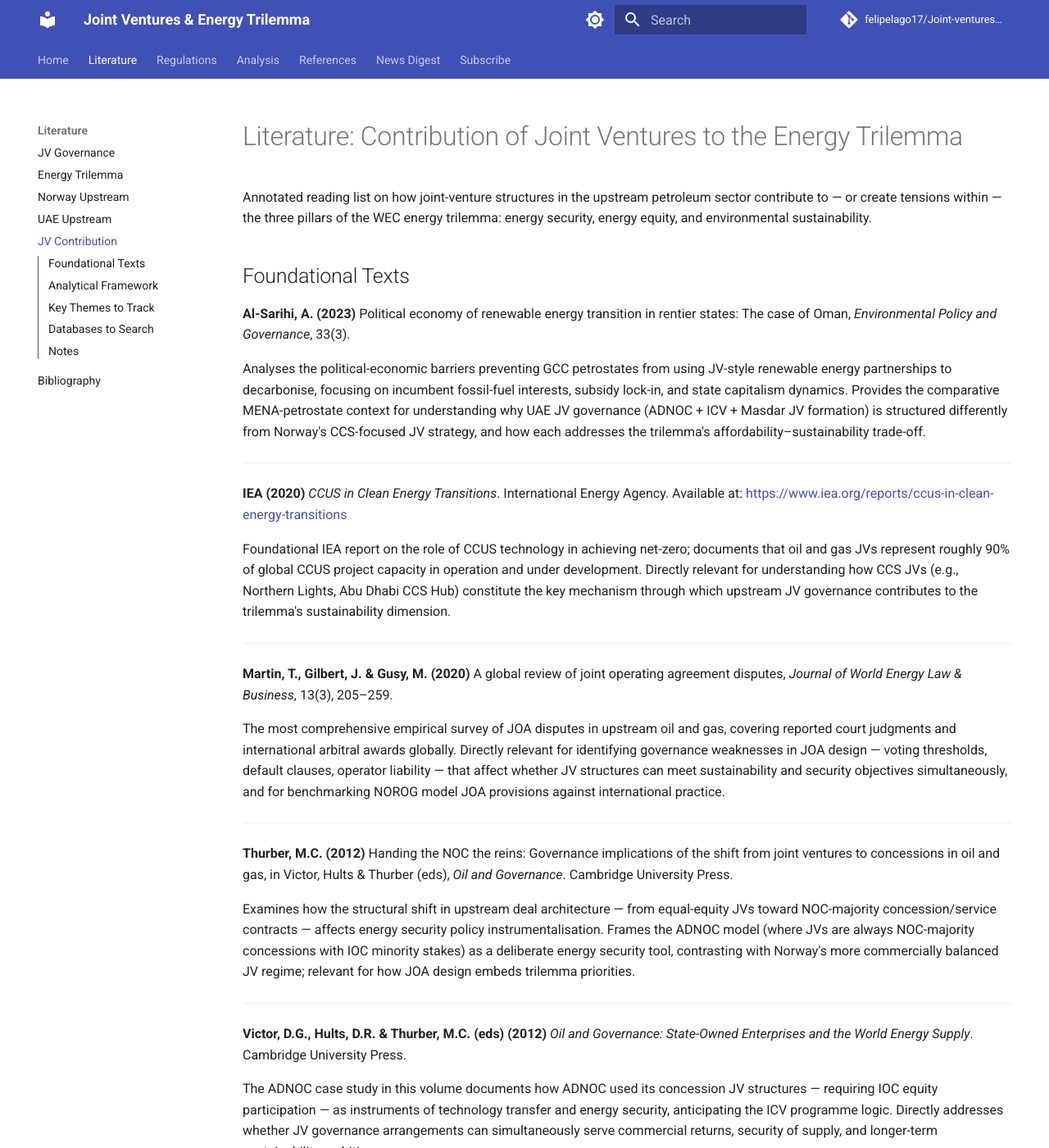
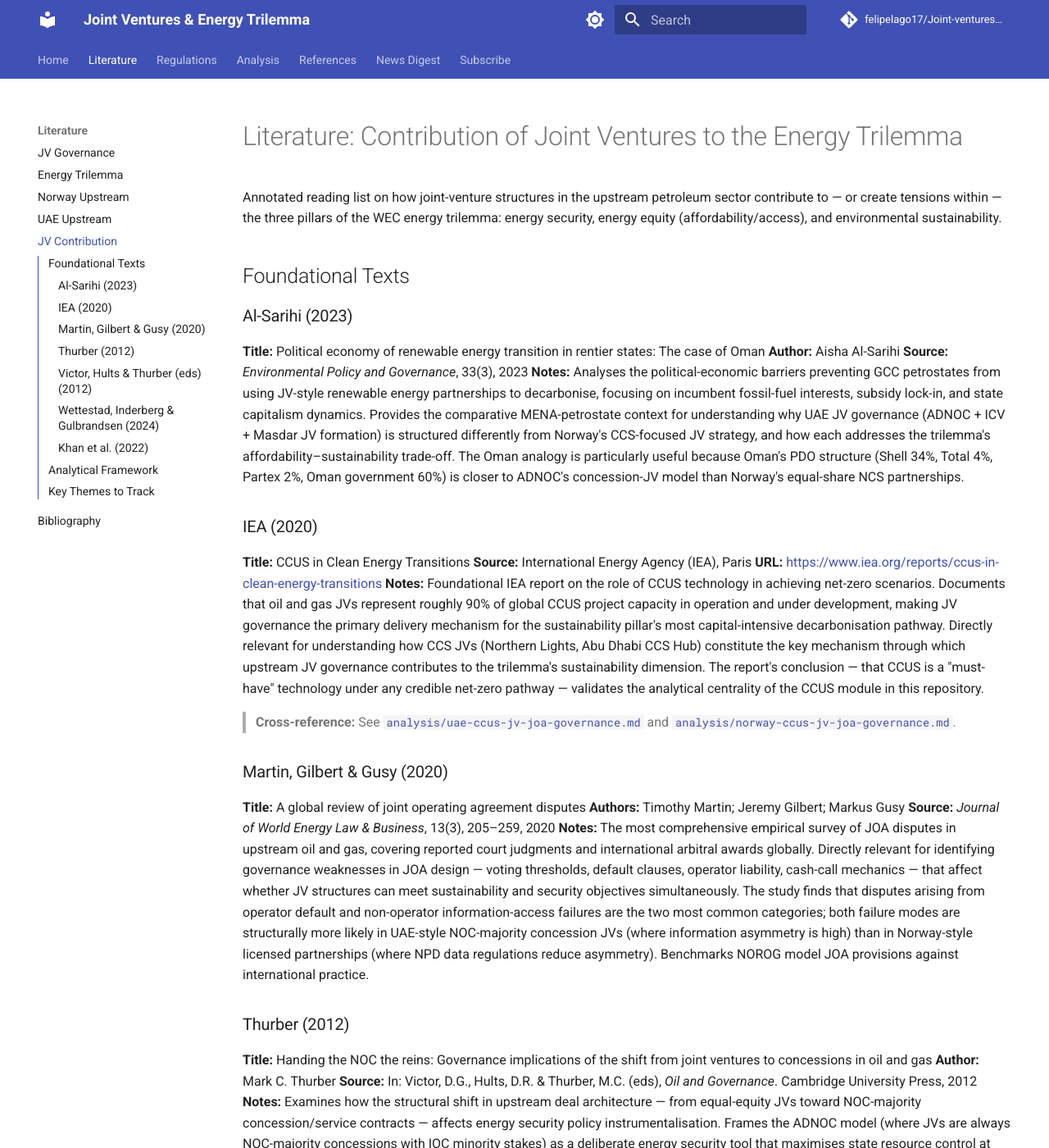
Before and after one commit to felipelago17/Joint-ventures-and-Energy-Trilemma-, an MkDocs documentation site: the page built from docs/literature/jv-contribution.md, in a window 1280 px wide and 1400 px high. Shown: the whole window at 82% size. Built offline with MkDocs 1.6.1 and Material for MkDocs 9.7.7, drawn with Linux system fonts in a browser that asks for light colours; comment, search, counter and statistics services are not loaded; some of the changed text lies outside the part shown.

Commit message:
docs(literature): reformat and extend jv-contribution to house style
Reformatted all entries to ### Author (Year) / **Title:** / **Source:** /
**Notes:** style matching jv-governance.md. Added two new entries:
Khan et al. (2022) Energy Economics quantitative trilemma study;
explicit Lukoil/Ghasha and ICV/subsidy lock-in tensions in the
analytical framework table. Cross-links to both CCUS analysis modules.

https://claude.ai/code/session_01AsVNjM9cTNNGwNbMf3jAv5

```diff
--- a/literature/by-theme/jv-contribution.md
+++ b/literature/by-theme/jv-contribution.md
@@ -1,73 +1,139 @@
 # Literature: Contribution of Joint Ventures to the Energy Trilemma
 
-Annotated reading list on how joint-venture structures in the upstream petroleum sector contribute to — or create tensions within — the three pillars of the WEC energy trilemma: energy security, energy equity, and environmental sustainability.
+Annotated reading list on how joint-venture structures in the upstream petroleum sector
+contribute to — or create tensions within — the three pillars of the WEC energy trilemma:
+energy security, energy equity (affordability/access), and environmental sustainability.
 
 ## Foundational Texts
 
-**Al-Sarihi, A. (2023)** Political economy of renewable energy transition in rentier states: The case of Oman, *Environmental Policy and Governance*, 33(3).
+### Al-Sarihi (2023)
+**Title:** Political economy of renewable energy transition in rentier states: The case of Oman
+**Author:** Aisha Al-Sarihi
+**Source:** *Environmental Policy and Governance*, 33(3), 2023
+**Notes:** Analyses the political-economic barriers preventing GCC petrostates from using
+JV-style renewable energy partnerships to decarbonise, focusing on incumbent fossil-fuel
+interests, subsidy lock-in, and state capitalism dynamics. Provides the comparative
+MENA-petrostate context for understanding why UAE JV governance (ADNOC + ICV + Masdar JV
+formation) is structured differently from Norway's CCS-focused JV strategy, and how each
+addresses the trilemma's affordability–sustainability trade-off. The Oman analogy is
+particularly useful because Oman's PDO structure (Shell 34%, Total 4%, Partex 2%, Oman
+government 60%) is closer to ADNOC's concession-JV model than Norway's equal-share NCS
+partnerships.
 
-Analyses the political-economic barriers preventing GCC petrostates from using JV-style renewable energy partnerships to decarbonise, focusing on incumbent fossil-fuel interests, subsidy lock-in, and state capitalism dynamics. Provides the comparative MENA-petrostate context for understanding why UAE JV governance (ADNOC + ICV + Masdar JV formation) is structured differently from Norway's CCS-focused JV strategy, and how each addresses the trilemma's affordability–sustainability trade-off.
+### IEA (2020)
+**Title:** CCUS in Clean Energy Transitions
+**Source:** International Energy Agency (IEA), Paris
+**URL:** <https://www.iea.org/reports/ccus-in-clean-energy-transitions>
+**Notes:** Foundational IEA report on the role of CCUS technology in achieving net-zero
+scenarios. Documents that oil and gas JVs represent roughly 90% of global CCUS project
+capacity in operation and under development, making JV governance the primary delivery
+mechanism for the sustainability pillar's most capital-intensive decarbonisation pathway.
+Directly relevant for understanding how CCS JVs (Northern Lights, Abu Dhabi CCS Hub)
+constitute the key mechanism through which upstream JV governance contributes to the
+trilemma's sustainability dimension. The report's conclusion — that CCUS is a "must-have"
+technology under any credible net-zero pathway — validates the analytical centrality of
+the CCUS module in this repository.
 
----
+> **Cross-reference:** See [`analysis/uae-ccus-jv-joa-governance.md`](../../analysis/uae-ccus-jv-joa-governance.md)
+> and [`analysis/norway-ccus-jv-joa-governance.md`](../../analysis/norway-ccus-jv-joa-governance.md).
 
-**IEA (2020)** *CCUS in Clean Energy Transitions*. International Energy Agency. Available at: <https://www.iea.org/reports/ccus-in-clean-energy-transitions>
+### Martin, Gilbert & Gusy (2020)
+**Title:** A global review of joint operating agreement disputes
+**Authors:** Timothy Martin; Jeremy Gilbert; Markus Gusy
+**Source:** *Journal of World Energy Law & Business*, 13(3), 205–259, 2020
+**Notes:** The most comprehensive empirical survey of JOA disputes in upstream oil and gas,
+covering reported court judgments and international arbitral awards globally. Directly
+relevant for identifying governance weaknesses in JOA design — voting thresholds, default
+clauses, operator liability, cash-call mechanics — that affect whether JV structures can
+meet sustainability and security objectives simultaneously. The study finds that disputes
+arising from operator default and non-operator information-access failures are the two most
+common categories; both failure modes are structurally more likely in UAE-style
+NOC-majority concession JVs (where information asymmetry is high) than in Norway-style
+licensed partnerships (where NPD data regulations reduce asymmetry). Benchmarks NOROG
+model JOA provisions against international practice.
 
-Foundational IEA report on the role of CCUS technology in achieving net-zero; documents that oil and gas JVs represent roughly 90% of global CCUS project capacity in operation and under development. Directly relevant for understanding how CCS JVs (e.g., Northern Lights, Abu Dhabi CCS Hub) constitute the key mechanism through which upstream JV governance contributes to the trilemma's sustainability dimension.
+### Thurber (2012)
+**Title:** Handing the NOC the reins: Governance implications of the shift from joint ventures to concessions in oil and gas
+**Author:** Mark C. Thurber
+**Source:** In: Victor, D.G., Hults, D.R. & Thurber, M.C. (eds), *Oil and Governance*.
+Cambridge University Press, 2012
+**Notes:** Examines how the structural shift in upstream deal architecture — from
+equal-equity JVs toward NOC-majority concession/service contracts — affects energy security
+policy instrumentalisation. Frames the ADNOC model (where JVs are always NOC-majority
+concessions with IOC minority stakes) as a deliberate energy security tool that maximises
+state resource control at the cost of governance transparency and IOC accountability.
+Contrasts with Norway's commercially balanced JV regime, where the state maintains
+influence through SDFI direct participation rather than through NOC equity majority.
+Directly relevant to understanding how JOA design embeds — or constrains — trilemma pillar
+trade-offs at the contractual level.
 
----
+### Victor, Hults & Thurber (eds) (2012)
+**Title:** Oil and Governance: State-Owned Enterprises and the World Energy Supply
+**Source:** Cambridge University Press, 2012
+**Notes:** Landmark comparative volume on NOC governance and its relationship to energy
+supply security. The ADNOC case study documents how ADNOC used its concession JV
+structures — requiring IOC equity participation as a technology-transfer mechanism — as
+instruments of energy security, anticipating the ICV programme logic that now requires
+45%+ in-country value in ADNOC contracts. Directly addresses whether JV governance
+arrangements can simultaneously serve commercial returns, security of supply, and longer-
+term sustainability ambitions, finding that NOC-majority structures systematically favour
+security over sustainability. The volume's comparative framework is the starting point for
+situating the Norway–UAE governance comparison within the global NOC literature.
 
-**Martin, T., Gilbert, J. & Gusy, M. (2020)** A global review of joint operating agreement disputes, *Journal of World Energy Law & Business*, 13(3), 205–259.
+### Wettestad, Inderberg & Gulbrandsen (2024)
+**Title:** Exploring paths and innovation in Norwegian carbon capture and storage policy
+**Authors:** Jørgen Wettestad; Tor Håkon Jackson Inderberg; Lars H. Gulbrandsen
+**Source:** *Environmental Policy and Governance*, 34(1), 2024
+**Notes:** Documents how Northern Lights — structured as a tripartite JV between Equinor,
+Shell, and TotalEnergies under Norwegian state coordination — pioneered the first
+commercially viable cross-border CCUS joint venture and represents the highest-profile case
+of the trilemma's sustainability pillar being advanced through JV governance design rather
+than regulation alone. The paper traces the policy path dependency from Sleipner (1996) to
+Snøhvit (2008) to Longship/Northern Lights (2020–), showing how each iteration embedded
+stronger JV-based governance structures. Directly embodies the trilemma logic of using JV
+structures to balance continued gas production (security/affordability) with CO₂ abatement
+(sustainability) — the core analytical tension of the thesis.
 
-The most comprehensive empirical survey of JOA disputes in upstream oil and gas, covering reported court judgments and international arbitral awards globally. Directly relevant for identifying governance weaknesses in JOA design — voting thresholds, default clauses, operator liability — that affect whether JV structures can meet sustainability and security objectives simultaneously, and for benchmarking NOROG model JOA provisions against international practice.
+> **Cross-reference:** See [`literature/by-theme/jv-governance.md`](jv-governance.md#norway-ccs-jv--northern-lights)
+> for the full Northern Lights source register.
 
----
-
-**Thurber, M.C. (2012)** Handing the NOC the reins: Governance implications of the shift from joint ventures to concessions in oil and gas, in Victor, Hults & Thurber (eds), *Oil and Governance*. Cambridge University Press.
-
-Examines how the structural shift in upstream deal architecture — from equal-equity JVs toward NOC-majority concession/service contracts — affects energy security policy instrumentalisation. Frames the ADNOC model (where JVs are always NOC-majority concessions with IOC minority stakes) as a deliberate energy security tool, contrasting with Norway's more commercially balanced JV regime; relevant for how JOA design embeds trilemma priorities.
-
----
-
-**Victor, D.G., Hults, D.R. & Thurber, M.C. (eds) (2012)** *Oil and Governance: State-Owned Enterprises and the World Energy Supply*. Cambridge University Press.
-
-The ADNOC case study in this volume documents how ADNOC used its concession JV structures — requiring IOC equity participation — as instruments of technology transfer and energy security, anticipating the ICV programme logic. Directly addresses whether JV governance arrangements can simultaneously serve commercial returns, security of supply, and longer-term sustainability ambitions.
-
----
-
-**Wettestad, J., Inderberg, T.H.J. & Gulbrandsen, L.H. (2024)** Exploring paths and innovation in Norwegian carbon capture and storage policy, *Environmental Policy and Governance*, 34(1).
-
-Documents how Northern Lights — structured as a tripartite JV between Equinor, Shell, and TotalEnergies under Norwegian state coordination — pioneered the first commercially viable cross-border CCUS joint venture. Directly embodies the trilemma logic of using JV structures to balance continued gas production (security/affordability) with CO₂ abatement (sustainability). See also Norway Upstream theme.
+### Khan et al. (2022)
+**Title:** World energy trilemma and transformative energy developments as determinants of economic growth amid environmental sustainability
+**Authors:** Itbar Khan; Ahmed Zakari; Vishal Dagar; Surendar Singh
+**Source:** *Energy Economics*, 108, 105884, 2022
+**Notes:** Quantitative panel study testing whether trilemma performance (using the WEC
+index) is a significant determinant of economic growth across 34 countries, including
+Norway and UAE. Finds that energy equity and environmental sustainability improvements
+drive growth, while energy security alone is insufficient — a finding relevant to the
+thesis argument that UAE JV governance structures, which optimise for security, may leave
+sustainability-driven growth on the table. The study provides the econometric complement
+to the qualitative governance comparison: Norway's higher trilemma score predicts better
+long-run economic performance, which in turn justifies the governance investment in
+institutions like the SDFI, NPD data regulations, and the Longship programme.
 
 ---
 
 ## Analytical Framework
 
-The central research question this theme serves: **do JV governance structures in Norway and the UAE advance or undermine each trilemma pillar, and how do the two models compare?**
+The central research question this theme serves: **do JV governance structures in Norway
+and the UAE advance or undermine each trilemma pillar, and how do the two models compare?**
 
 | Trilemma Pillar | JV Contribution Mechanisms | Key Tensions |
 |-----------------|---------------------------|--------------|
-| **Security** | Risk-pooling accelerates field development; NOC-IOC JVs transfer technology and operational capacity | Concentrated operatorship creates single-point-of-failure; geopolitical exposure of IOC partners |
-| **Equity** | In-country value (ICV) obligations in JV contracts; local content and workforce development | Revenue-sharing structures may prioritise IOC returns over host-state equity goals |
-| **Sustainability** | CCS JVs (e.g. Northern Lights); ESG clauses in JOAs; GHG reporting obligations | Greenfield hydrocarbon JVs may lock in fossil-fuel infrastructure contrary to net-zero pathways |
+| **Security** | Risk-pooling accelerates field development; NOC-IOC JVs transfer technology and operational capacity | Concentrated operatorship creates single-point-of-failure; geopolitical exposure of IOC partners (e.g. Lukoil's Ghasha stake) |
+| **Equity** | ICV obligations in JV contracts; local content and workforce development | Revenue-sharing structures may prioritise IOC returns over host-state equity goals; subsidy lock-in in petrostates |
+| **Sustainability** | CCS JVs (Northern Lights); ESG clauses in AIEN 2023 JOA; GHG reporting obligations | Greenfield hydrocarbon JVs lock in fossil-fuel infrastructure; CCS JOAs not designed for multi-decade post-closure obligations |
+
+> **Cross-reference:** For the computational-sovereignty extension of the trilemma as a
+> fourth dimension, see
+> [`literature/by-theme/computational-sovereignty.md`](computational-sovereignty.md).
 
 ## Key Themes to Track
 
-- JV structures as instruments of energy security policy (Norway SDFI model vs UAE concession equity)
-- In-country value (ICV) programmes as equity mechanisms in UAE upstream JVs
+- JV structures as instruments of energy security policy (Norway SDFI vs UAE concession equity)
+- ICV programmes as equity mechanisms in UAE upstream JVs
 - CCS/CCUS JVs as sustainability vehicles (Northern Lights as case study)
 - Green JV formation trends (Ankura Index data) — renewables, hydrogen, offshore wind
 - Trilemma trade-offs embedded in JOA design: how governance terms reflect pillar priorities
 - State-NOC vs IOC incentive misalignment across trilemma dimensions
 - Norway and UAE comparative performance on WEC Trilemma Index
-
-## Databases to Search
-
-- [ ] Scopus — `"joint venture" AND "energy security"` / `"energy equity"` / `"energy transition"`
-- [ ] Scopus — `"joint venture" AND ("trilemma" OR "sustainability" OR "decarbonisation") AND ("oil" OR "gas")`
-- [ ] WEC Trilemma Index country profiles — Norway and UAE
-- [ ] IEA — Energy Security and JV/NOC investment data
-- [ ] IRENA — renewable energy JV statistics
-
-## Notes
-
-_Last reviewed: 2026-06-10_
```
